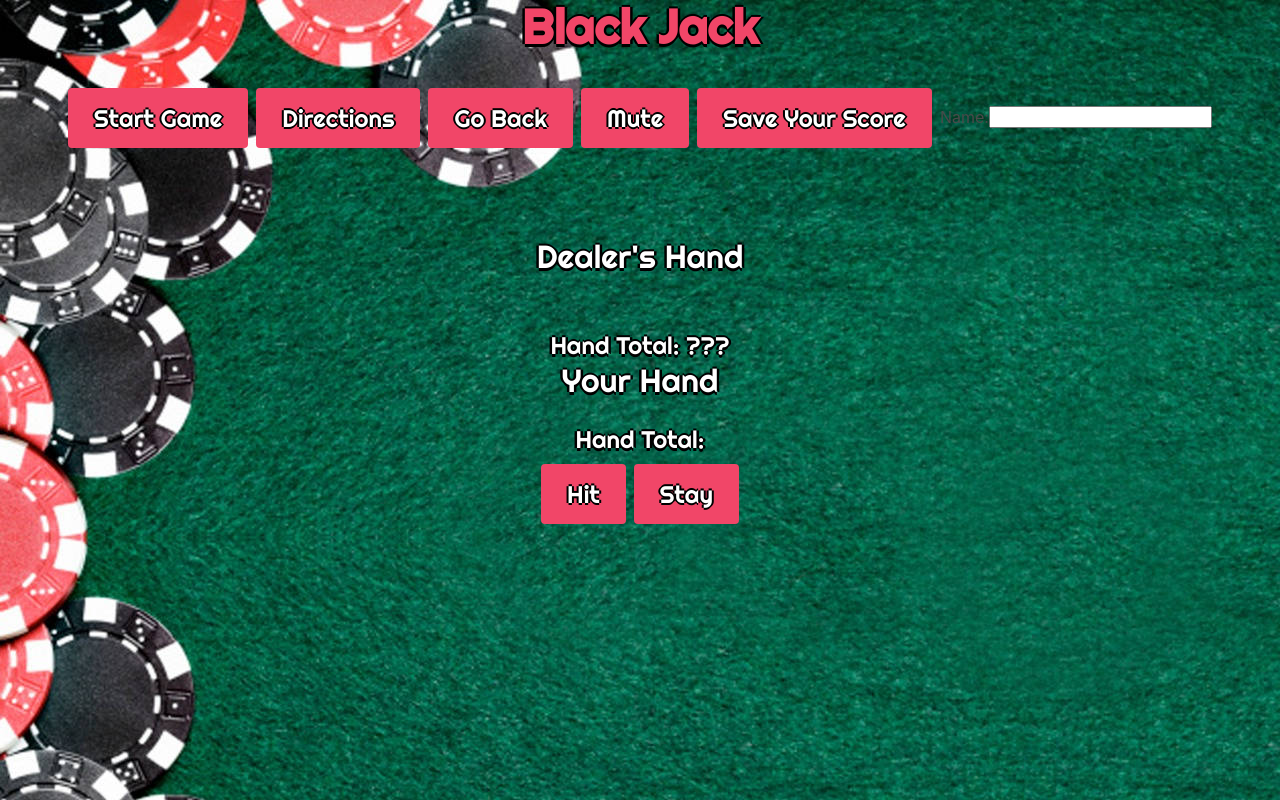
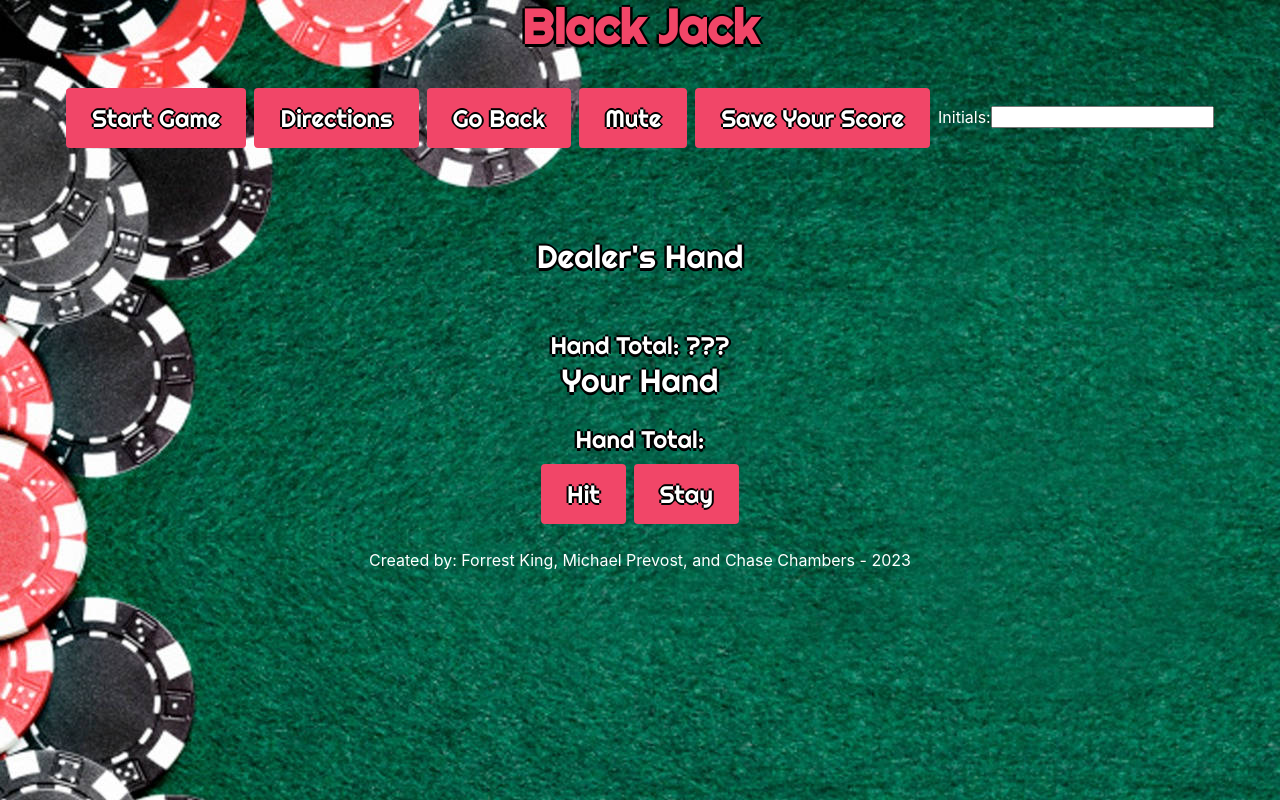
Before and after one commit to chasechambers/Team-BlackJack-People, a plain HTML site: page game.html in a window 1280 px wide. Drawn offline with nearby package versions, Linux system fonts and the light colour scheme.

Commit message:
HTML Updates

```diff
--- a/assets/css/style.css
+++ b/assets/css/style.css
@@ -36,6 +36,14 @@ li {
     text-align: center;
 }
 
+#footer {
+    color: white;
+    text-align: center;
+}
+
+label {
+    color: white;
+}
 /* CLASS ATTRIBUTES */
 
 .button{
@@ -63,6 +71,12 @@ li {
     display: inline;
 }
 
+
+#footer {
+    color: white;
+    text-align: center;
+}
+
 /*.wrapper{
     height: 100vh;
 }*/
--- a/game.html
+++ b/game.html
@@ -22,7 +22,7 @@
 
 				<!-- HIGHSCORE BUTTON SECTION - NEEDS TO BE MOVED INTO MODAL -->
 				<button class="button is-large is-danger js-modal-trigger" id="save-button">Save Your Score</button>
-				<label for="name">Name:</label>
+				<label for="name">Initials:</label>
 				<input id = "input" type="text">
 
 			</div>
@@ -72,9 +72,9 @@
 				<button class="button is-large is-danger" id="hit">Hit</button>
 				<button class="button is-large is-danger" id="stay">Stay</button>
 			</div>
-
+			<div id="footer">Created by: Forrest King, Michael Prevost, and Chase Chambers - 2023</div>
 		</div>
-		<div class="modal">
+		<!-- <div class="modal">
 			<div class="modal-background"></div>
 			<div class="modal-card">
 			  <header class="modal-card-head">
@@ -87,8 +87,9 @@
 			  <footer class="modal-card-foot">
 				<button onclick="location.href='game.html'" class="button is-large is-danger" id="play-again">Play Again</button>
 				<button onclick="location.href='index.html'" class="button is-large is-danger">Go Back</button>
-			  </footer>
+			  </footer> -->
 			</div>
+
 		  </div>
     	<script>
 			document.addEventListener('DOMContentLoaded', () => {
```
Also changed, not shown: highscores.html (+1 -0 lines), index.html (+2 -0 lines).
